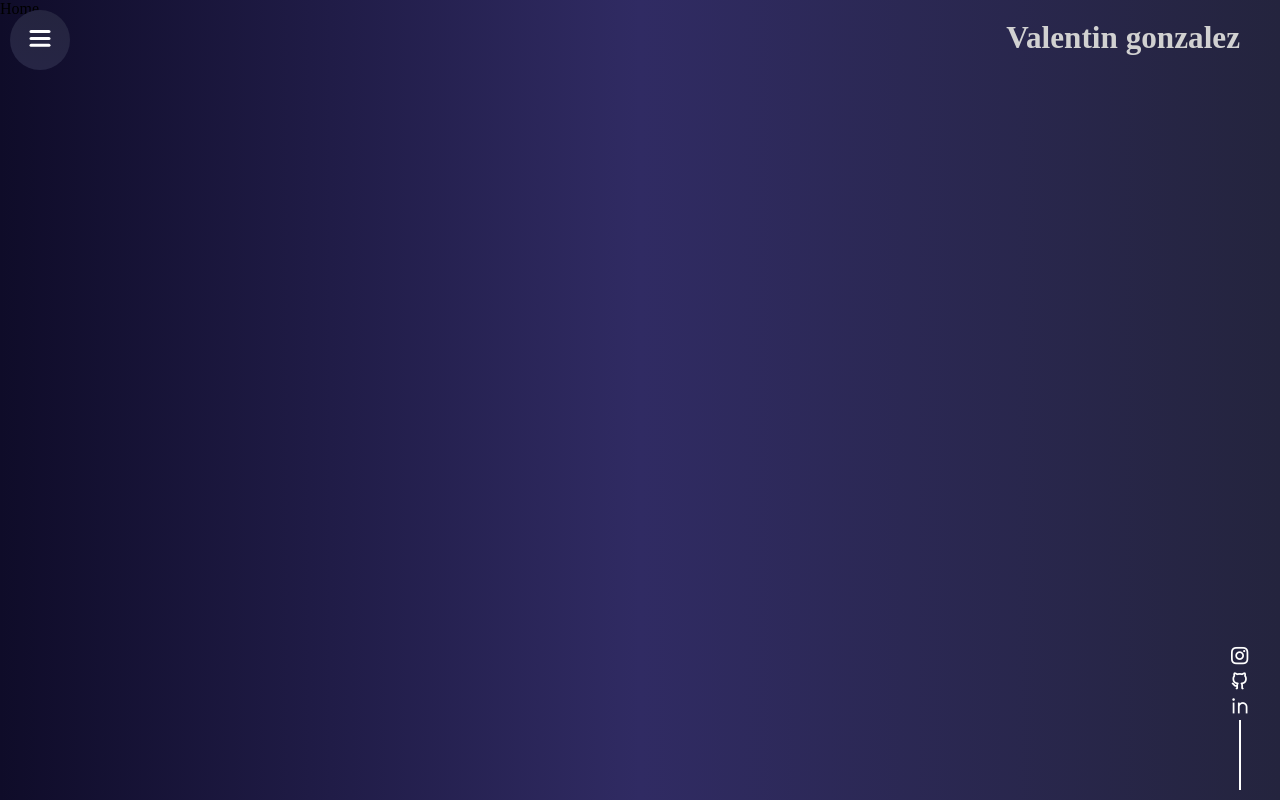
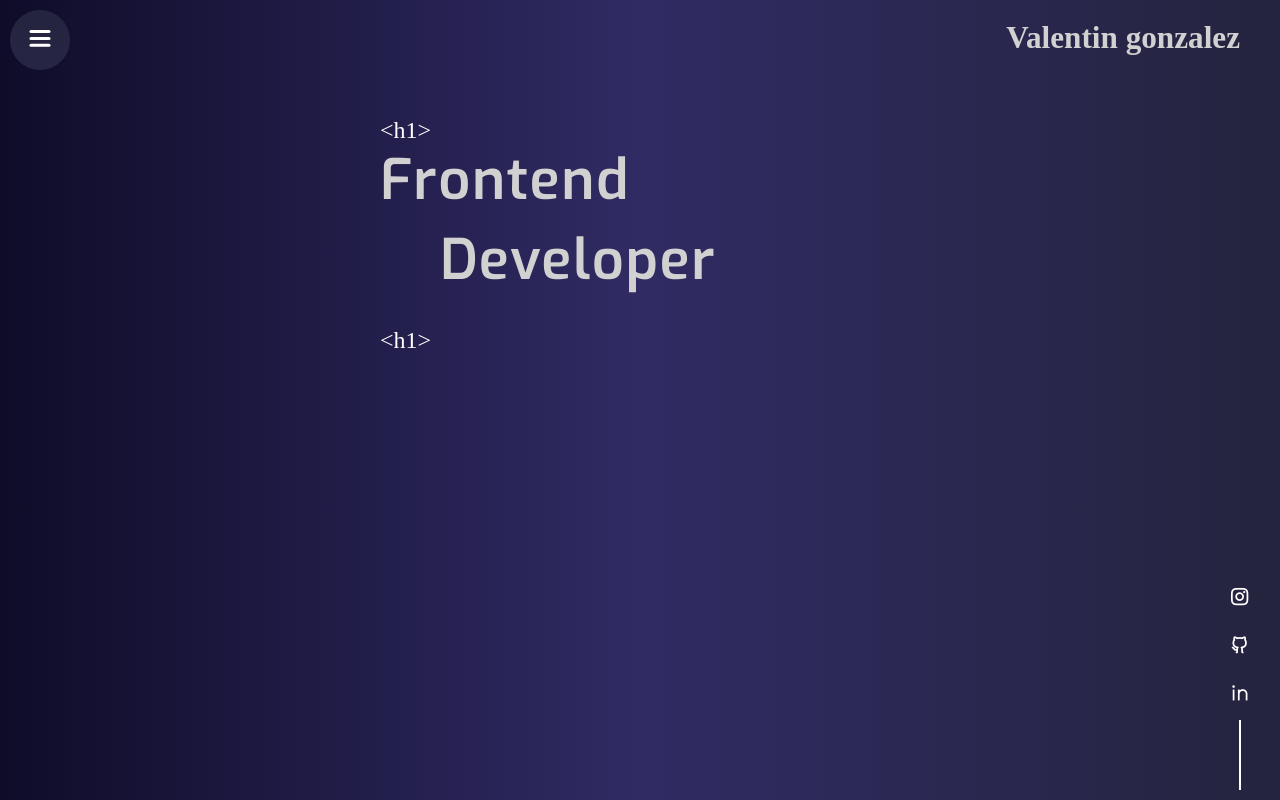
Before and after one commit to Tintaa307/portfolio, a React (Vite) app: page / in a window 1280 px wide. Built offline with nearby package versions, Linux system fonts and the light colour scheme; a web font is replaced by a local one.

Commit message:
home title finish

```diff
--- a/src/App.jsx
+++ b/src/App.jsx
@@ -3,6 +3,7 @@ import logo from "./logo.svg"
 import "./App.css"
 import { Nav } from "./components/nav/Nav"
 import Home from "./components/home/Home"
+import { motion } from "framer-motion"
 
 function App() {
   return (
--- a/src/components/home/Home.jsx
+++ b/src/components/home/Home.jsx
@@ -1,8 +1,140 @@
 import React from "react"
 import "./home.css"
+import { motion } from "framer-motion"
 
 const Home = () => {
-  return <div>Home</div>
+  return (
+    <main className="container-home">
+      <div className="container-content">
+        <div className="container-title">
+          <motion.h1 aria-label="Frontend Developer">
+            <motion.span
+              initial={{ opacity: 0 }}
+              animate={{ opacity: 1 }}
+              transition={{ duration: 0.7, delay: 0.1 }}
+            >
+              F
+            </motion.span>
+            <motion.span
+              initial={{ opacity: 0 }}
+              animate={{ opacity: 1 }}
+              transition={{ duration: 0.7, delay: 0.2 }}
+            >
+              r
+            </motion.span>
+            <motion.span
+              initial={{ opacity: 0 }}
+              animate={{ opacity: 1 }}
+              transition={{ duration: 0.7, delay: 0.3 }}
+            >
+              o
+            </motion.span>
+            <motion.span
+              initial={{ opacity: 0 }}
+              animate={{ opacity: 1 }}
+              transition={{ duration: 0.7, delay: 0.4 }}
+            >
+              n
+            </motion.span>
+            <motion.span
+              initial={{ opacity: 0 }}
+              animate={{ opacity: 1 }}
+              transition={{ duration: 0.7, delay: 0.5 }}
+            >
+              t
+            </motion.span>
+            <motion.span
+              initial={{ opacity: 0 }}
+              animate={{ opacity: 1 }}
+              transition={{ duration: 0.7, delay: 0.6 }}
+            >
+              e
+            </motion.span>
+            <motion.span
+              initial={{ opacity: 0 }}
+              animate={{ opacity: 1 }}
+              transition={{ duration: 0.7, delay: 0.7 }}
+            >
+              n
+            </motion.span>
+            <motion.span
+              initial={{ opacity: 0 }}
+              animate={{ opacity: 1 }}
+              transition={{ duration: 0.7, delay: 0.8 }}
+            >
+              d
+            </motion.span>
+            <br />
+            <span className="container-2">
+              <motion.span
+                initial={{ opacity: 0 }}
+                animate={{ opacity: 1 }}
+                transition={{ duration: 0.7, delay: 0.9 }}
+              >
+                D
+              </motion.span>
+              <motion.span
+                initial={{ opacity: 0 }}
+                animate={{ opacity: 1 }}
+                transition={{ duration: 0.7, delay: 1 }}
+              >
+                e
+              </motion.span>
+              <motion.span
+                initial={{ opacity: 0 }}
+                animate={{ opacity: 1 }}
+                transition={{ duration: 0.7, delay: 1.1 }}
+              >
+                v
+              </motion.span>
+              <motion.span
+                initial={{ opacity: 0 }}
+                animate={{ opacity: 1 }}
+                transition={{ duration: 0.7, delay: 1.2 }}
+              >
+                e
+              </motion.span>
+              <motion.span
+                initial={{ opacity: 0 }}
+                animate={{ opacity: 1 }}
+                transition={{ duration: 0.7, delay: 1.3 }}
+              >
+                l
+              </motion.span>
+              <motion.span
+                initial={{ opacity: 0 }}
+                animate={{ opacity: 1 }}
+                transition={{ duration: 0.7, delay: 1.4 }}
+              >
+                o
+              </motion.span>
+              <motion.span
+                initial={{ opacity: 0 }}
+                animate={{ opacity: 1 }}
+                transition={{ duration: 0.7, delay: 1.5 }}
+              >
+                p
+              </motion.span>
+              <motion.span
+                initial={{ opacity: 0 }}
+                animate={{ opacity: 1 }}
+                transition={{ duration: 0.7, delay: 1.6 }}
+              >
+                e
+              </motion.span>
+              <motion.span
+                initial={{ opacity: 0 }}
+                animate={{ opacity: 1 }}
+                transition={{ duration: 0.7, delay: 1.7 }}
+              >
+                r
+              </motion.span>
+            </span>
+          </motion.h1>
+        </div>
+      </div>
+    </main>
+  )
 }
 
 export default Home
--- a/src/components/home/home.css
+++ b/src/components/home/home.css
@@ -0,0 +1,60 @@
+.container-home {
+  width: 100%;
+  height: 100vh;
+}
+
+.padre {
+  background-color: red;
+  transform: scale(1); /*reaparece el elemento hijo con el mause al centro*/
+}
+
+.container-home .container-title {
+  position: absolute;
+  top: 140px;
+  left: 380px;
+  line-height: 80px;
+}
+
+.container-home .container-title::after {
+  content: "<h1>";
+  position: absolute;
+  font-family: var(--details-font);
+  color: #fff;
+  font-size: 1.5rem;
+  opacity: 0;
+  animation: appear 1s linear;
+  animation-delay: 2.5s;
+  animation-fill-mode: forwards;
+}
+
+.container-home .container-title::before {
+  content: "<h1>";
+  position: absolute;
+  top: -50px;
+  font-family: var(--details-font);
+  color: #fff;
+  font-size: 1.5rem;
+  opacity: 0;
+  animation: appear 1s linear;
+  animation-delay: 1.5s;
+  animation-fill-mode: forwards;
+}
+
+.container-home .container-title h1 {
+  font-size: 3.5rem;
+  letter-spacing: 1.5px;
+}
+
+.container-home .container-title h1 span.container-2 {
+  margin-left: 60px;
+}
+
+@keyframes appear {
+  0% {
+    opacity: 0;
+  }
+
+  100% {
+    opacity: 1;
+  }
+}
--- a/src/components/nav/nav.css
+++ b/src/components/nav/nav.css
@@ -141,9 +141,10 @@ li {
   flex-direction: column;
 }
 
-.container-redes .container-redes-icon a i {
+.container-redes .container-redes-icon a {
   font-size: 1.3rem;
   cursor: pointer;
+  margin: 10px 0;
 }
 
 @keyframes largest {
--- a/src/index.css
+++ b/src/index.css
@@ -129,8 +129,7 @@ html {
 }
 
 body {
-  /*font-family: var(--body-font);
-  background-color: var(--body-color);*/
+  font-family: var(--body-font);
   background: #0f0c29; /* fallback for old browsers */
   background: -webkit-linear-gradient(
     to right,
```
Also changed, not shown: src/assets/img/luna-home.png (added).
